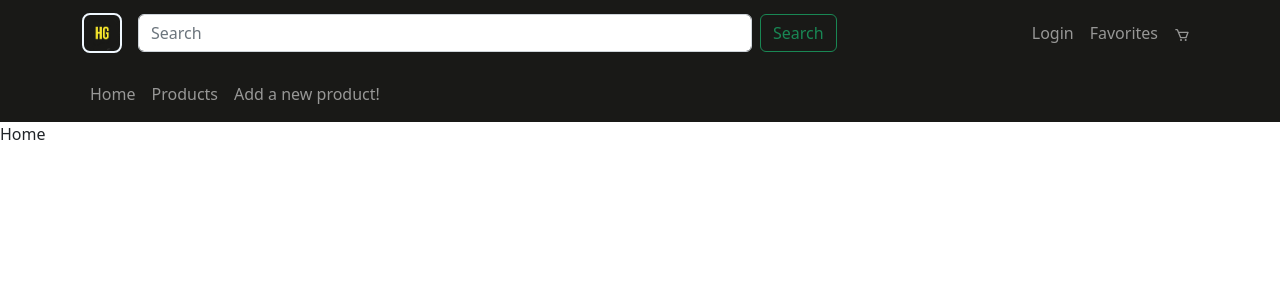
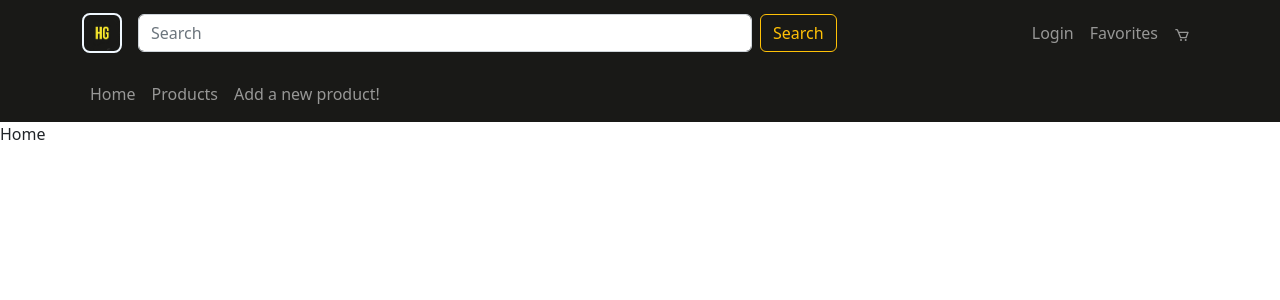
Before and after one commit to MateoReynosoM/PF-HENRYGAMING-bien, a React (Create React App) app in the folder client/: page /home in a window 1280 px wide. Shown: the top 300 px of the page. Built offline with nearby package versions, Linux system fonts and the light colour scheme; no server answers.

Commit message:
searchBar andando

```diff
--- a/client/src/components/Navbar.jsx
+++ b/client/src/components/Navbar.jsx
@@ -3,6 +3,7 @@ import Container from 'react-bootstrap/Container';
 import Form from 'react-bootstrap/Form';
 import Nav from 'react-bootstrap/Nav';
 import Navbar from 'react-bootstrap/Navbar';
+import SearchBar from './searchbar';
 import { Outlet, Link } from 'react-router-dom';
 import { BiCart } from "react-icons/bi";
 import styles from "./styles/Navbar.css"
@@ -14,15 +15,7 @@ function NavBar() {
                         <Navbar.Brand as={Link} to="/home"><img id="siteIcon" src='logo.png' alt='Henry Gaming'></img></Navbar.Brand>
                         <Navbar.Toggle aria-controls="navbarScroll" />
                         <Navbar.Collapse id="navbarScroll" className="row">
-                            <Form className="d-flex col-md-8">
-                              <Form.Control
-                                type="search"
-                                placeholder="Search"
-                                className="me-2"
-                                aria-label="Search"
-                              />
-                              <Button variant="outline-success">Search</Button>
-                            </Form>
+                            <SearchBar></SearchBar>
                             <Nav className="col-md-4 d-flex justify-content-end">
                                 <Nav.Item><Nav.Link as={Link} to="/home">Login</Nav.Link></Nav.Item>
                                 <Nav.Item><Nav.Link as={Link} to="/home">Favorites</Nav.Link></Nav.Item>
--- a/client/src/components/searchbar.jsx
+++ b/client/src/components/searchbar.jsx
@@ -1,36 +1,49 @@
-import {useGetPartsByNameQuery} from "../redux/rtk-api"
-import swAlert from 'sweetalert';
+import {useGetAllProductsQuery, useLazyGetProductsByModelQuery} from "../redux/rtk-api"
+/* import swAlert from '@sweetalert/with-react'; */
+import { useState } from 'react'
+import { useDispatch } from "react-redux";
+import { displayFilters, hasFiltered, saveSearchedData } from "../redux/actions";
+import { Button, Form } from "react-bootstrap";
 
 
-function searchbar() {
-
-    const submitHandler = e => {
+function SearchBar() {
+    const {data} = useGetAllProductsQuery()
+    const [trigger] = useLazyGetProductsByModelQuery({})
+    const dispatch = useDispatch()
+    const [model, setModel] = useState("")
+    const handleChange = (e) => {
+        e.preventDefault()
+        setModel(e.target.value)
+    }
+    const submitHandler = async (e) => {
         e.preventDefault();
-        const keyword = e.currentTarget.keyword.value.trim()
+        const keyword = model.trim()
         console.log(keyword)
-
         if (keyword.length === 0) {
-            swAlert(<h5>Debe escribir una palabra clave</h5>)
-        }else if (keyword.length < 4){
-            swAlert(<h5>Debes escribir mas de 4 caracteres</h5>)
+            /* swAlert(<h3>Debe escribir una palabra clave</h3>) */
+            alert("Debe escribir una palabra clave")
+        }else if (keyword.length < 3){
+            /* swAlert(<h3>Debes escribir mas de 3 caracteres</h3>) */
+            alert("Debes escribir mas de 3 caracteres")
         } else {
-            e.currentTarget.keyword.value = "";
-            useGetPartsByNameQuery (keyword)
-        }
-
-    }
-
-        return (
-            <div>
-                <form className="d-flex" role="search" onSubmit={submitHandler}>
-
-                            <input className="form-control me-2" type="search" placeholder="Search" aria-label="Search"/>
-
-                             <button className="btn btn-outline-success" type="submit">Search</button>
-
-                </form>
-            </div>
+            setModel("")
+            const searchData = await trigger(keyword)
+            dispatch(saveSearchedData([...searchData.data]))
+            dispatch(displayFilters([...data]))
+            dispatch(hasFiltered())
+        }}
+    return (
+            <Form role="search" onSubmit={submitHandler} className="d-flex col-md-8">
+                      <Form.Control
+                        type="search"
+                        value={model}
+                        onChange={handleChange}
+                        placeholder="Search"
+                        className="me-2"
+                        aria-label="Search"
+                      />
+                      <Button variant="outline-warning" type="submit">Search</Button>
+            </Form>
     )
 }
-
-export default searchbar;
+export default SearchBar
--- a/client/src/redux/actions.js
+++ b/client/src/redux/actions.js
@@ -4,3 +4,4 @@ export const saveFilteredData = createAction("saveFilteredData");
 export const notFound = createAction("notFound");
 export const hasFiltered = createAction("hasFiltered");
 export const sorting = createAction("sorting");
+export const saveSearchedData = createAction("saveSearchedData");
--- a/client/src/redux/reducer.js
+++ b/client/src/redux/reducer.js
@@ -5,10 +5,12 @@ import {
     notFound,
     hasFiltered,
     sorting,
+    saveSearchedData,
 } from "./actions";
 import { filterFunction } from "../utils/filterFunction";
 
 const initialState = {
+    searchedData: [],
     filteredCards: [],
     filterType: [],
     filterBrand: [],
@@ -24,6 +26,7 @@ export const mainReducer = createReducer(initialState, (builder) => {
             state.filterType,
             state.filterBrand,
             state.filterPrice,
+            state.searchedData,
             state.sorting.length ? state.filteredCards : payload,
         ]);
     });
@@ -42,4 +45,7 @@ export const mainReducer = createReducer(initialState, (builder) => {
     builder.addCase(sorting, (state, { payload }) => {
         state.sorting = payload;
     });
+    builder.addCase(saveSearchedData, (state, { payload }) => {
+        state.searchedData = payload;
+    });
 });
--- a/client/src/redux/rtk-api.js
+++ b/client/src/redux/rtk-api.js
@@ -8,7 +8,7 @@ export const partsApi = createApi({
             query: () => `products`,
         }),
         getProductsByModel: builder.query({
-            query: (model) => `productModel?model=${model}`,
+            query: (model) => `productModel?name=${model}`,
         }),
         getProductsFilterByPrice: builder.query({
             query: ([min, max]) => `productPrice?min=${min}&max=${max}`,
--- a/client/src/utils/filterFunction.js
+++ b/client/src/utils/filterFunction.js
@@ -2,6 +2,7 @@ export const filterFunction = ([
     filterByType,
     filterByBrand,
     filterByPrice,
+    searchedProducts,
     allProducts,
 ]) => {
     function filtrado(array1, array2) {
@@ -11,8 +12,14 @@ export const filterFunction = ([
             });
         });
     }
+    const searchFiltered =
+        !searchedProducts || !searchedProducts.length
+            ? allProducts
+            : searchedProducts;
     const brandFiltered =
-        !filterByBrand.length || !filterByBrand ? allProducts : filterByBrand;
+        !filterByBrand.length || !filterByBrand
+            ? searchFiltered
+            : filtrado(searchFiltered, filterByBrand);
     const typeFiltered =
         !filterByType.length || !filterByType
             ? brandFiltered
--- a/client/src/utils/sortingFunc.js
+++ b/client/src/utils/sortingFunc.js
@@ -1,7 +1,5 @@
 export function sortingFunc(option, arrayToSort) {
     let sortedArr = [];
-    console.log(option);
-    console.log(arrayToSort);
     switch (option) {
         case "A-Z":
             sortedArr = arrayToSort.sort((a, b) => {
```
